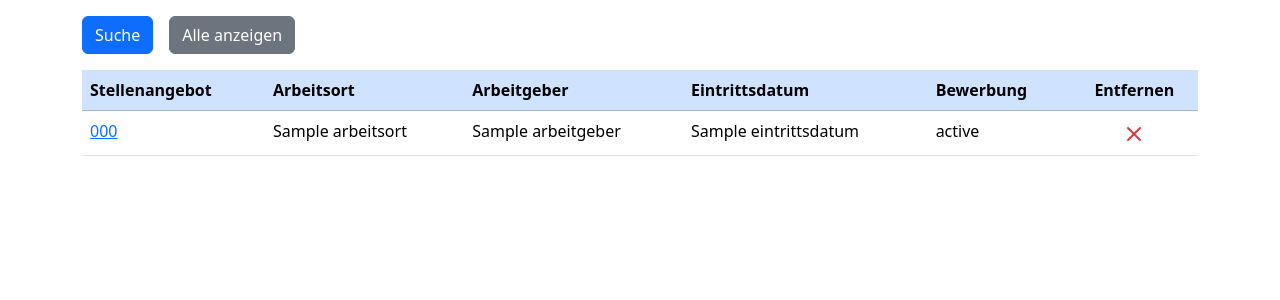
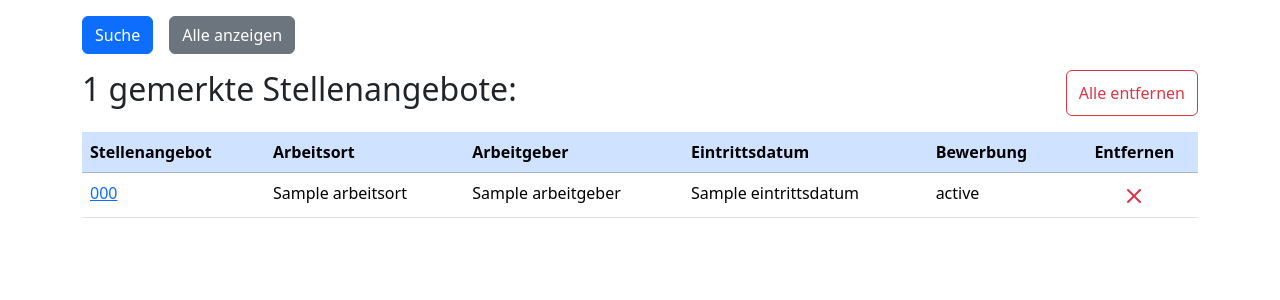
Before and after one commit to Actionb/jobby, a Django app: template jobby/templates/jobby/watchlist.html in a window 1280 px wide. Shown: the part 57-357 px from the top of the page. Run offline with Django 5.2, Linux system fonts and the light colour scheme; the template is opened without the code that fills it: most values are stand-ins (such as "Sample title", 1, 10 or a date in 2020); some libraries are stand-ins or nearby versions.

Commit message:
watchlist template: add remove_all button

```diff
--- a/jobby/templates/jobby/watchlist.html
+++ b/jobby/templates/jobby/watchlist.html
@@ -20,6 +20,10 @@
 {% block watchlist_items %}
 <div class="watchlist-container">
 {% if stellenangebot_list %}
+<div class="d-flex justify-content-between mb-3">
+    <h2>{{ stellenangebot_list.count }} gemerkte Stellenangebote:</h2>
+    <button class="btn btn-outline-danger watchlist-remove-all-btn" data-url="{% url 'watchlist_remove_all' %}">Alle entfernen</button>
+</div>
 <table class="table table-hover">
     <thead>
     <tr class="table-primary">
@@ -53,5 +57,4 @@
 {% endif %}
 </div>
 {% endblock watchlist_items %}
-
 {% endblock content %}
```
